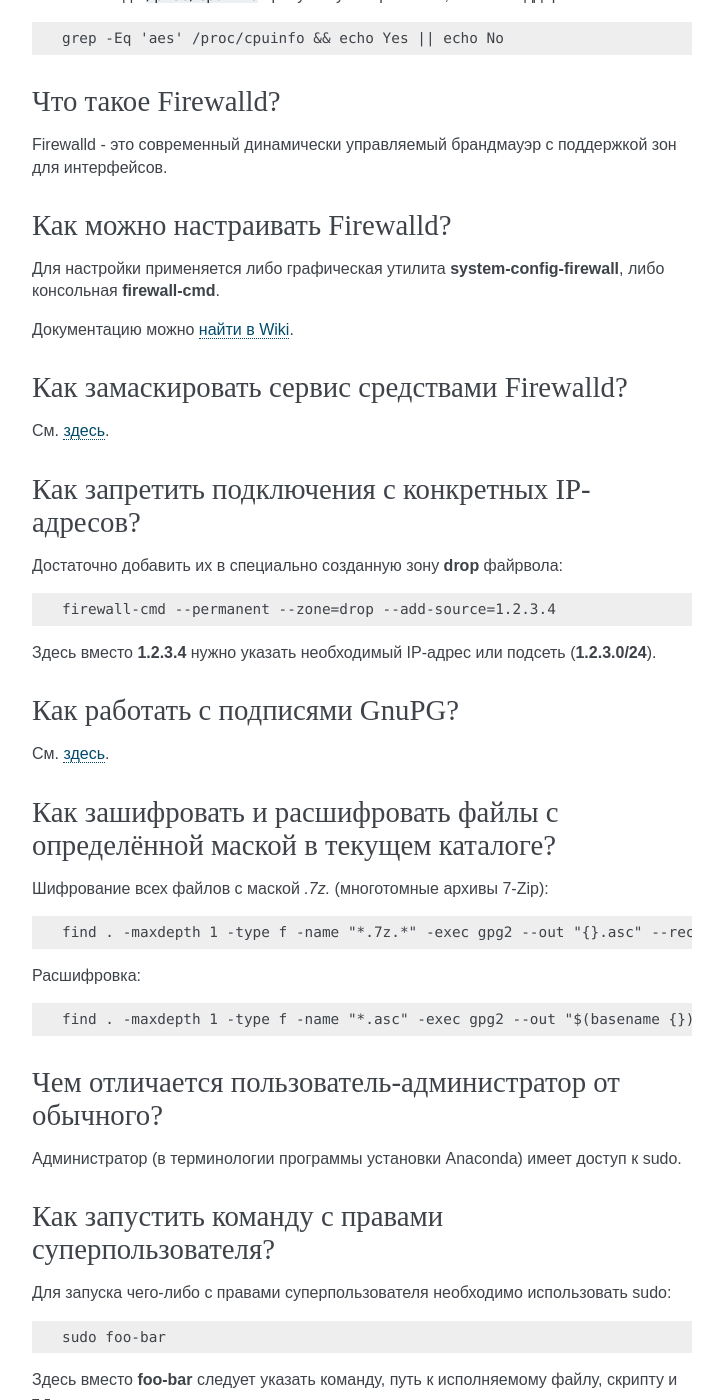
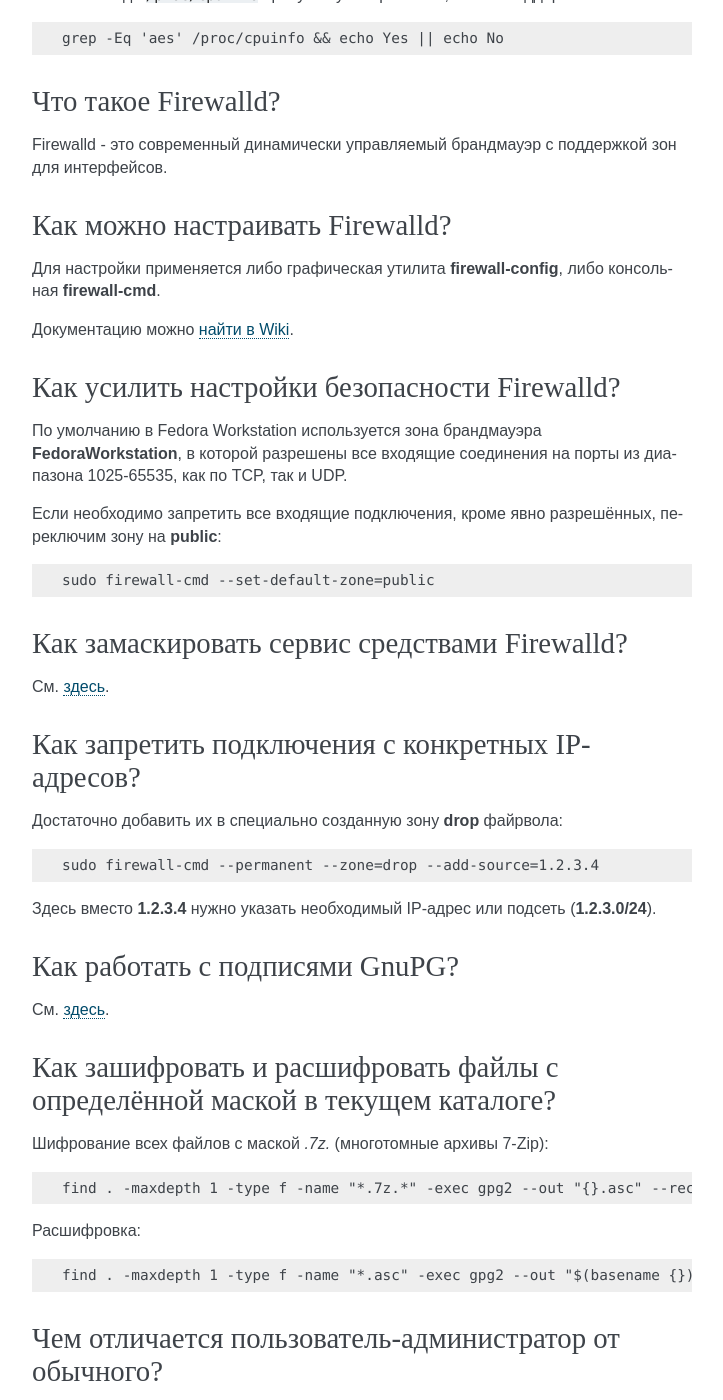
Before and after one commit to RussianFedora/FAQ, a Sphinx documentation site: the page built from source/security.rst, in a window 1280 px wide and 1400 px high, scrolled down 7856 px. Shown: the whole window, without its empty margins (388-1111 px from the left). Built offline with Sphinx 7.4.7, drawn with Linux system fonts in a browser that asks for light colours; some of the changed text lies outside the part shown.

Commit message:
Added question about hardening firewall settings on Fedora Workstation.

```diff
--- a/source/security.rst
+++ b/source/security.rst
@@ -479,9 +479,23 @@
 Как можно настраивать Firewalld?
 ==================================
 
-Для настройки применяется либо графическая утилита **system-config-firewall**, либо консольная **firewall-cmd**.
+Для настройки применяется либо графическая утилита **firewall-config**, либо консольная **firewall-cmd**.
 
 Документацию можно `найти в Wiki <https://fedoraproject.org/wiki/FirewallD/ru>`__.
+
+.. index:: firewalld, configuration, firewall
+.. _firewalld-hardened:
+
+Как усилить настройки безопасности Firewalld?
+=================================================
+
+По умолчанию в Fedora Workstation используется зона брандмауэра **FedoraWorkstation**, в которой разрешены все входящие соединения на порты из диапазона 1025-65535, как по TCP, так и UDP.
+
+Если необходимо запретить все входящие подключения, кроме явно разрешённых, переключим зону на **public**:
+
+.. code-block:: text
+
+    sudo firewall-cmd --set-default-zone=public
 
 .. index:: firewalld, cloak service, firewall
 .. _firewalld-hide-service:
@@ -501,7 +515,7 @@
 
 .. code-block:: text
 
-    firewall-cmd --permanent --zone=drop --add-source=1.2.3.4
+    sudo firewall-cmd --permanent --zone=drop --add-source=1.2.3.4
 
 Здесь вместо **1.2.3.4** нужно указать необходимый IP-адрес или подсеть (**1.2.3.0/24**).
 
```
